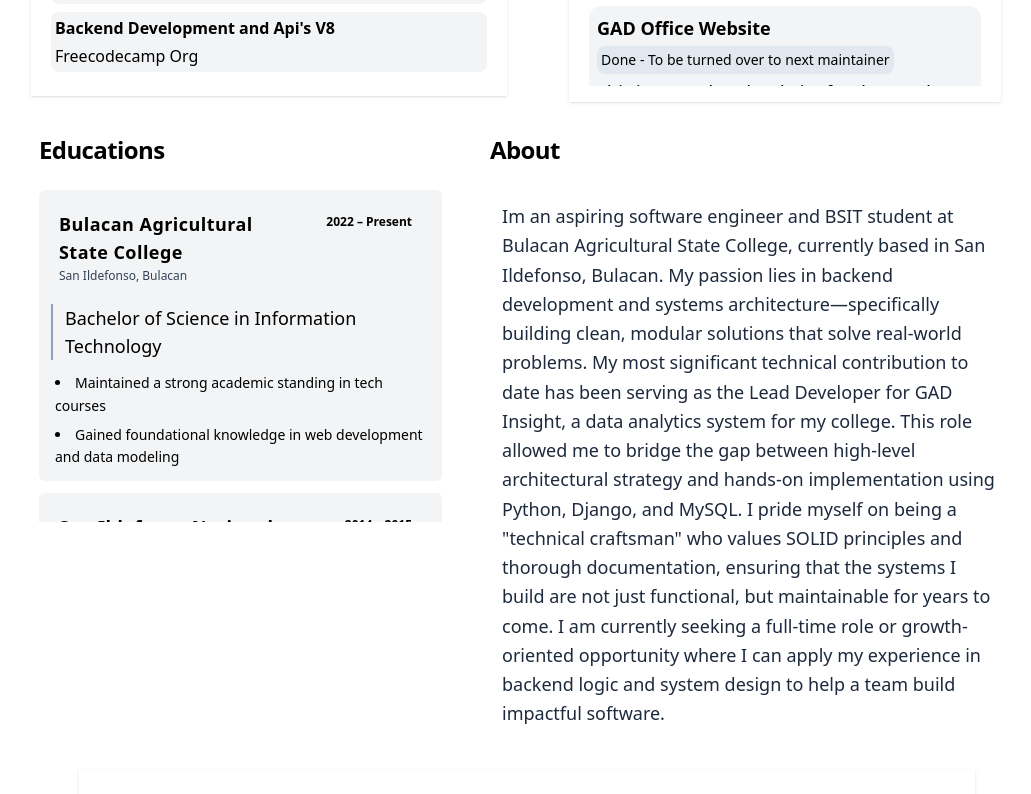
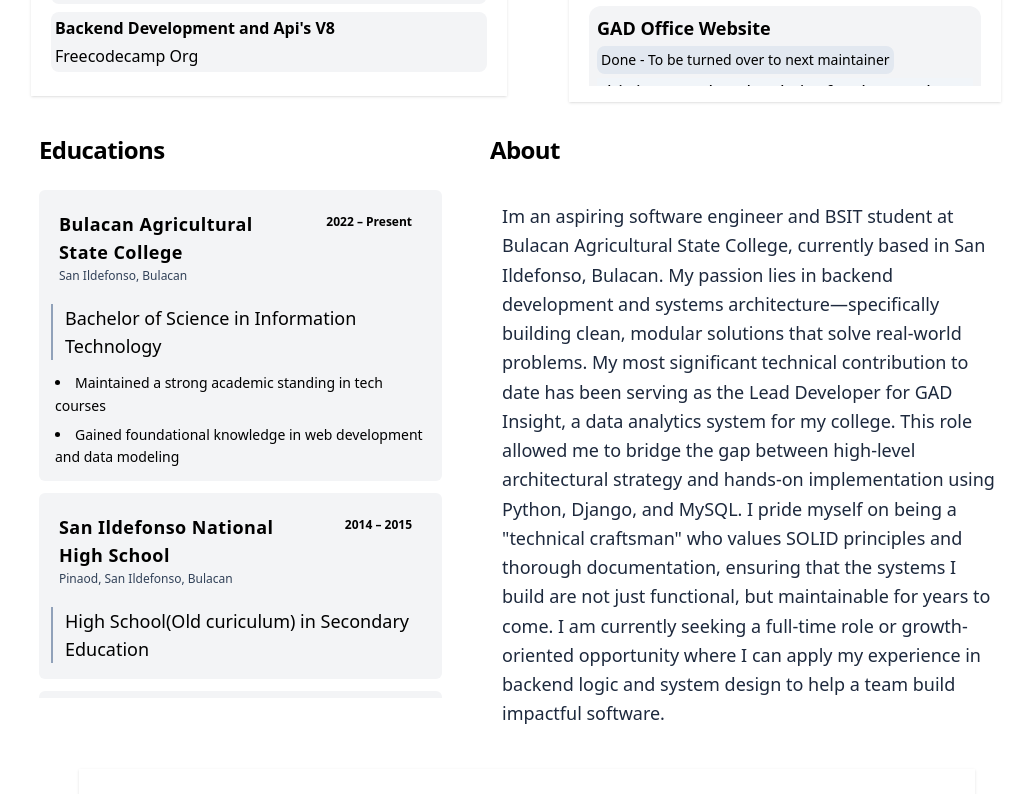
Before and after one commit to Zaido219/personal-portfolio, a React (Vite) app: page / in a window 1280 px wide. Shown: the part 1166-1960 px from the top of the page, without its empty margins (113-1144 px from the left). Built offline with nearby package versions, Linux system fonts and the light colour scheme.

Commit message:
style:Style update/s for the education and about sectio section

```diff
--- a/src/components/EducationSection.jsx
+++ b/src/components/EducationSection.jsx
@@ -6,14 +6,16 @@ import { educationExperiences } from "../config/constants";
 
 const EducationExperienceSection = () => {
   return (
-    <div className="flex flex-col items-center max-h-100 overflow-hidden overflow-y-auto">
-      <SectionHeader title="Educations"></SectionHeader>
+    <div>
+     <SectionHeader title="Educations"></SectionHeader>
+    <div className="flex flex-col items-center max-h-100 md:max-h-130 overflow-hidden overflow-y-auto">
       <div className="flex flex-col gap-3 p-3 min-w-full items-center">
         {educationExperiences.map((item, index) => {
           return <EducItems key={item.id || index} {...item}></EducItems>;
         })}
       </div>
     </div>
+    </div>
   );
 };
 
```
